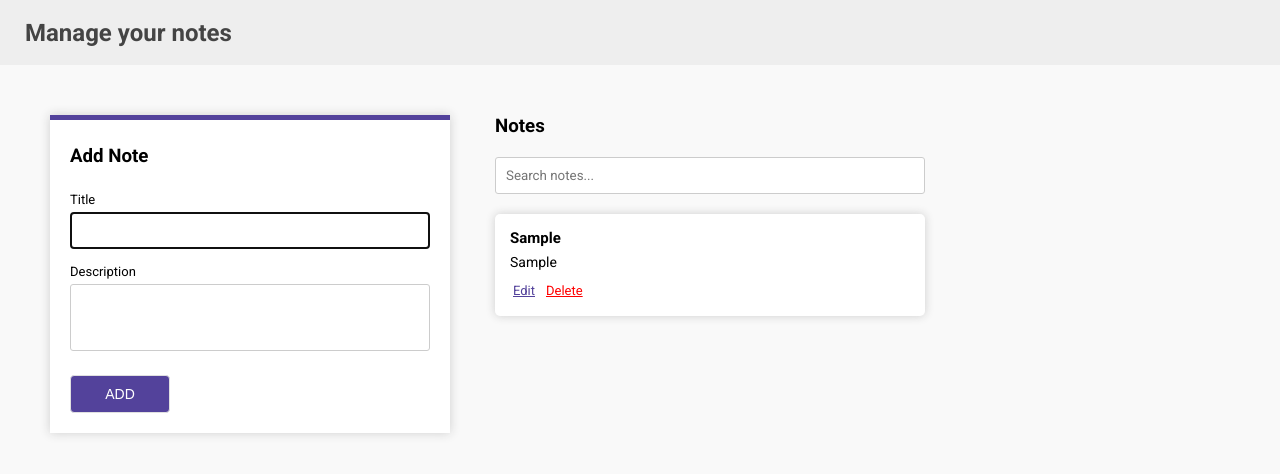
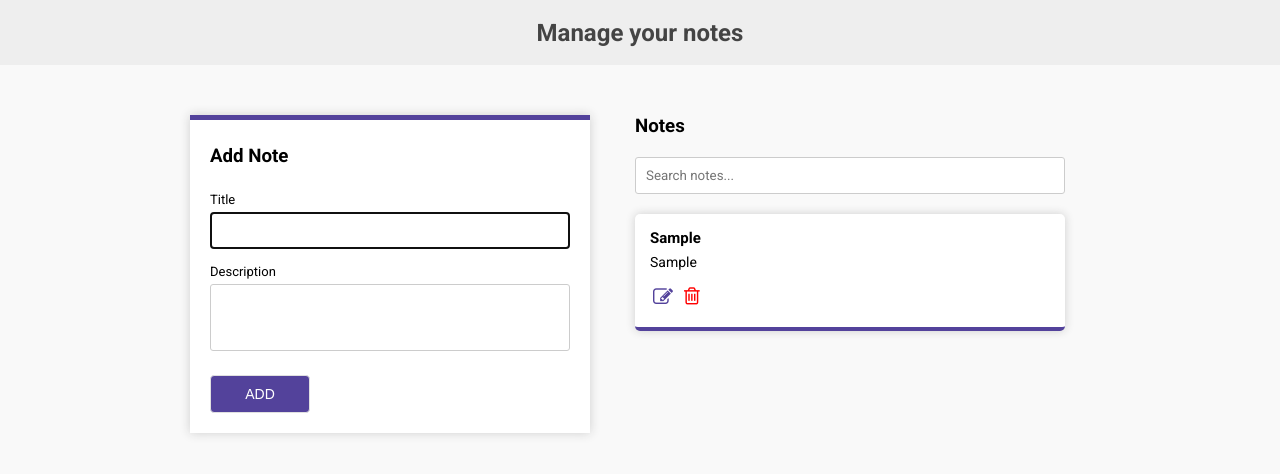
Before and after one commit to ghanshyam18/notes-mgt, a plain HTML site: page index.html in a window 1280 px wide. Both pictures are taken after typing "Sample", "Sample" into the empty fields and a click on the button "ADD". Drawn offline with Linux system fonts and the light colour scheme.

Commit message:
FIX: Design corrections and other changes

```diff
--- a/css/style.css
+++ b/css/style.css
@@ -24,7 +24,7 @@ header {
     display: flex;
     align-items: center;
     padding: 25px;
-    /* justify-content: center; */
+    justify-content: center;
     height: 65px;
     width: 100%;
     background-color: #eee;
@@ -60,7 +60,8 @@ textarea {
 
 .main-container {
     padding: 50px;
-    height: calc(100% - 65px);
+    max-width: 1000px;
+    margin: 0 auto;
     display: flex;
     align-items: flex-start;
 }
@@ -140,7 +141,7 @@ textarea {
     margin-bottom: 20px;
 }
 
-.list-main .list-title > h3 {
+.list-main .list-title>h3 {
     margin: 0;
 }
 
@@ -175,22 +176,27 @@ textarea {
     padding: 15px;
     margin-bottom: 10px;
     border-radius: 5px;
+    border-bottom: 4px solid #53429b;
 }
 
 .list-main ul>li .action-main {
     margin-top: 10px;
     display: flex;
     align-items: center;
-    /* justify-content: flex-end; */
 }
 
 .list-main ul>li .action {
-    font-size: 13px;
+    font-size: 20px;
     color: #53429b;
     text-decoration: underline;
     padding: 3px;
     cursor: pointer;
     margin-right: 5px;
+}
+
+
+.list-main ul>li .action.edit-note {
+    margin-top: 2px;
 }
 
 .list-main ul>li .action.delete-note {
--- a/index.html
+++ b/index.html
@@ -8,13 +8,16 @@
     <meta charset="UTF-8">
     <meta name="viewport" content="width=device-width, initial-scale=1.0">
     <meta name="title" content="Syook - Assignment 1">
-    <meta name="description" content="Manage you notes">
+    <meta name="description" content="Manage your notes">
 
     <!-- Shorcut Icon / Favicon -->
     <link rel="shortcut icon" href="/favicon.icon" />
 
     <!-- External styles -->
     <link rel="stylesheet" href="css/style.css">
+
+    <!-- External Icons -->
+    <link rel="stylesheet" href="https://cdnjs.cloudflare.com/ajax/libs/font-awesome/4.7.0/css/font-awesome.min.css">
 
     <!-- External Google Fonts -->
     <link rel="preconnect" href="https://fonts.gstatic.com">
@@ -161,15 +164,14 @@
             noteList.innerHTML = "";
             notesAry.forEach((note) => {
                 const li = document.createElement('li');
-                li.setAttribute('data-id', note.id);
                 li.innerHTML = `
                 <div class="content">
                     <h3>${note.title}</h3>
                     <p>${note.desc}</p>
                 </div>
                 <div class="action-main">
-                    <span onclick={editNote(${note.id})} class="action edit-note">Edit</span>
-                    <span onclick={deleteNote(${note.id})} class="action delete-note">Delete</span>
+                    <span onclick={editNote(${note.id})} class="action edit-note"><i class="fa fa-edit"></i></span>
+                    <span onclick={deleteNote(${note.id})} class="action delete-note"><i class="fa fa-trash-o"></i></span>
                 </div>
             `;
                 noteList.appendChild(li);
@@ -190,7 +192,7 @@
                 return;
             } else if (notes.findIndex((n, i) => i !== nIndex && n.title.toLowerCase() === title.value.trim()
                     .toLowerCase()) > -1) {
-                alert("Note already exist! Please try with different title");
+                alert("This note already exist! Please try with different title");
                 return;
             }
 
```
